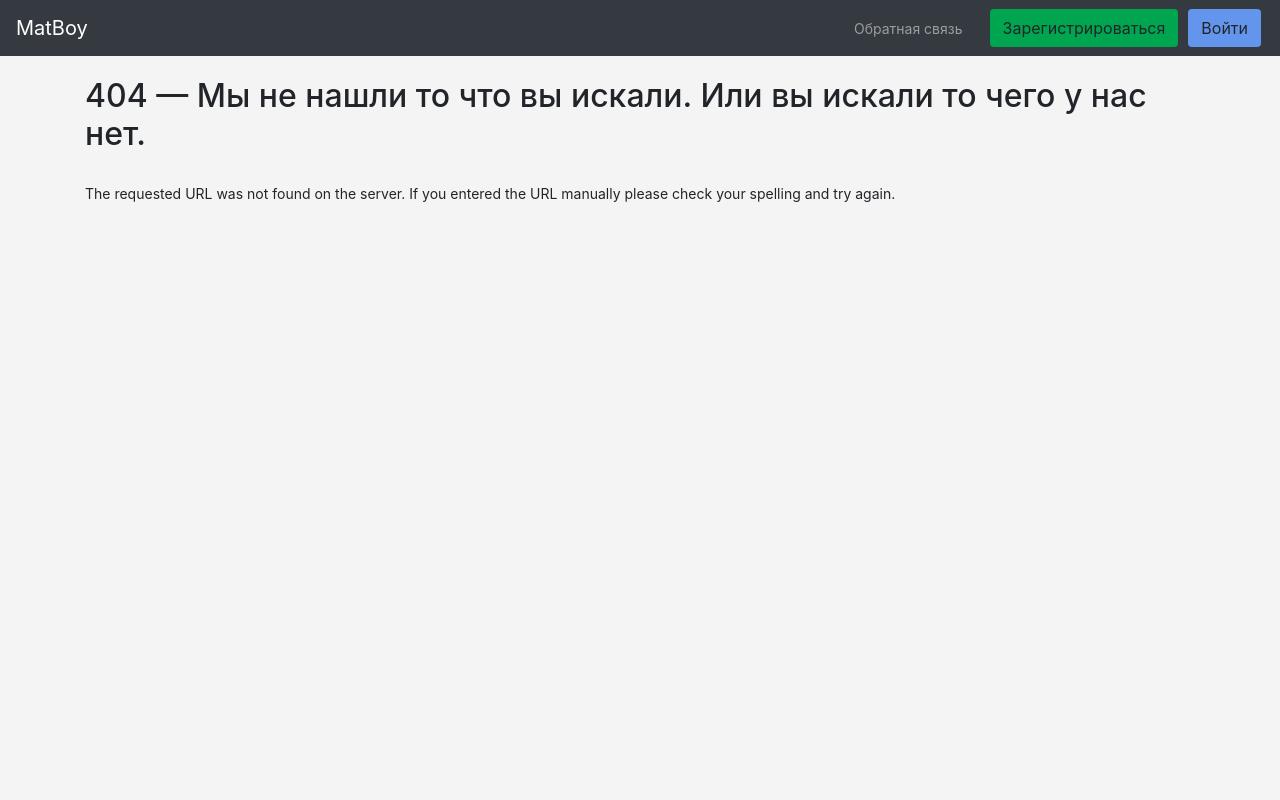
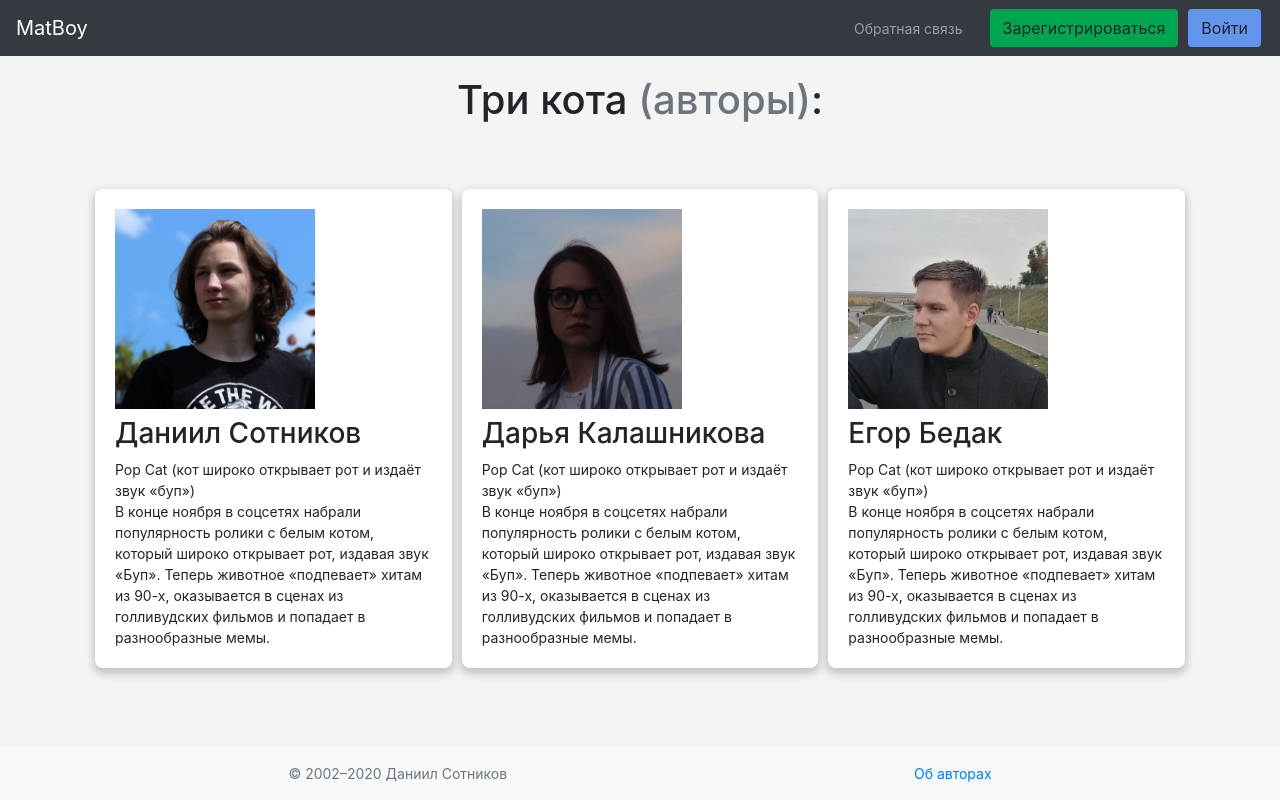
Before and after one commit to i3Cheese/MatBoy, a Flask app: page /credits in a window 1280 px wide. Run offline with Flask 2, Linux system fonts and the light colour scheme; parts of the project's set-up code (start-up, migrations or seed data) failed here and were passed over; some libraries are stand-ins or nearby versions.

Commit message:
Credits page

```diff
--- a/app/web_pages.py
+++ b/app/web_pages.py
@@ -548,3 +548,8 @@ def game_console(tour_id, league_id, game_id):
                                           league_id=league_id,
                                           game_id=game_id,
                                           now='Консоль'))
+
+
+@blueprint.route("/credits")
+def credits():
+    return render_template("credits.html")
--- /dev/null
+++ b/static/css/credits.css
@@ -0,0 +1,11 @@
+
+.credits_box {
+    width: 20%;
+}
+
+@media only screen and (max-width:994px) {
+    .credits_box {
+        width: 100%;
+        background-color: aqua;
+    }
+}
--- a/static/css/style.css
+++ b/static/css/style.css
@@ -1,5 +1,5 @@
 @import "ck-editor.css";
-
+@import "credits.css";
 
 body {
     height: 100%;
--- a/templates/base.html
+++ b/templates/base.html
@@ -1,5 +1,5 @@
 <!DOCTYPE html>
-<html lang="ru">
+<html lang="ru" class="h-100">
 <head>
   {% block head %}
     <meta charset="utf-8"/>
@@ -43,7 +43,7 @@
   <title>{% block title %}MatBoy{% endblock %}</title>
 </head>
 
-<body>
+<body class="d-flex flex-column h-100">
 {% block header %}
   <header class="">
     <nav class="navbar navbar-expand-lg navbar-dark bg-dark">
@@ -108,14 +108,22 @@
 {% endblock header %}
 {% block main %}
   <!-- Begin page content -->
-  <main role="main" class="container">
+  <main role="main" class="container flex-shrink-0">
     {% block content %}
     {% endblock content %}
   </main>
+
+  <footer class="footer mt-auto py-3 bg-light">
+    <div class="container d-flex justify-content-around">
+      <span class="text-muted">© 2002–2020 Даниил Сотников</span>
+      <span class="text-muted"><a href="/credits">Об авторах</a></span>
+    </div>
+  </footer>
 {% endblock main %}
 
 {% block toasts %}
   {% include 'toasts.html' %}
 {% endblock toasts %}
+
 </body>
 </html>
--- /dev/null
+++ b/templates/credits.html
@@ -0,0 +1,41 @@
+{% extends 'base.html' %}
+
+{% block content %}
+  <div class="title_container">
+    <h1 class="page_title">
+      Три кота <span class="text-muted">(авторы)</span>:
+    </h1>
+  </div>
+
+  <div class="box_container credits_container">
+
+    {% set authors =
+      [
+      {
+        "name": "Даниил Сотников",
+        "desc": "Pop Cat (кот широко открывает рот и издаёт звук «буп»)<br>В конце ноября в соцсетях набрали популярность ролики с белым котом, который широко открывает рот, издавая звук «Буп». Теперь животное «подпевает» хитам из 90-х, оказывается в сценах из голливудских фильмов и попадает в разнообразные мемы.",
+        "href": url_for('static', filename="img/credits/daniil.jpg")
+      },
+      {
+        "name": "Дарья Калашникова",
+        "desc": "Pop Cat (кот широко открывает рот и издаёт звук «буп»)<br>В конце ноября в соцсетях набрали популярность ролики с белым котом, который широко открывает рот, издавая звук «Буп». Теперь животное «подпевает» хитам из 90-х, оказывается в сценах из голливудских фильмов и попадает в разнообразные мемы.",
+        "href": url_for('static', filename="img/credits/darya.jpg")
+      },
+      {
+        "name": "Егор Бедак",
+        "desc": "Pop Cat (кот широко открывает рот и издаёт звук «буп»)<br>В конце ноября в соцсетях набрали популярность ролики с белым котом, который широко открывает рот, издавая звук «Буп». Теперь животное «подпевает» хитам из 90-х, оказывается в сценах из голливудских фильмов и попадает в разнообразные мемы.",
+        "href": url_for('static', filename="img/credits/egor.jpg")
+      },
+      ] %}
+    {% for auth in authors %}
+
+    <div class="box credits_box">
+      <img src="{{auth.href}}" width="200" height="200" class="mb-2">
+      <h3>{{auth.name}}</h3>
+      <div>
+        {{auth.desc | safe}}
+      </div>
+    </div>
+    {% endfor %}
+  </div>
+{% endblock %}
```
Also changed, not shown: static/img/credits/daniil.jpg (added), static/img/credits/darya.jpg (added), static/img/credits/egor.jpg (added).
